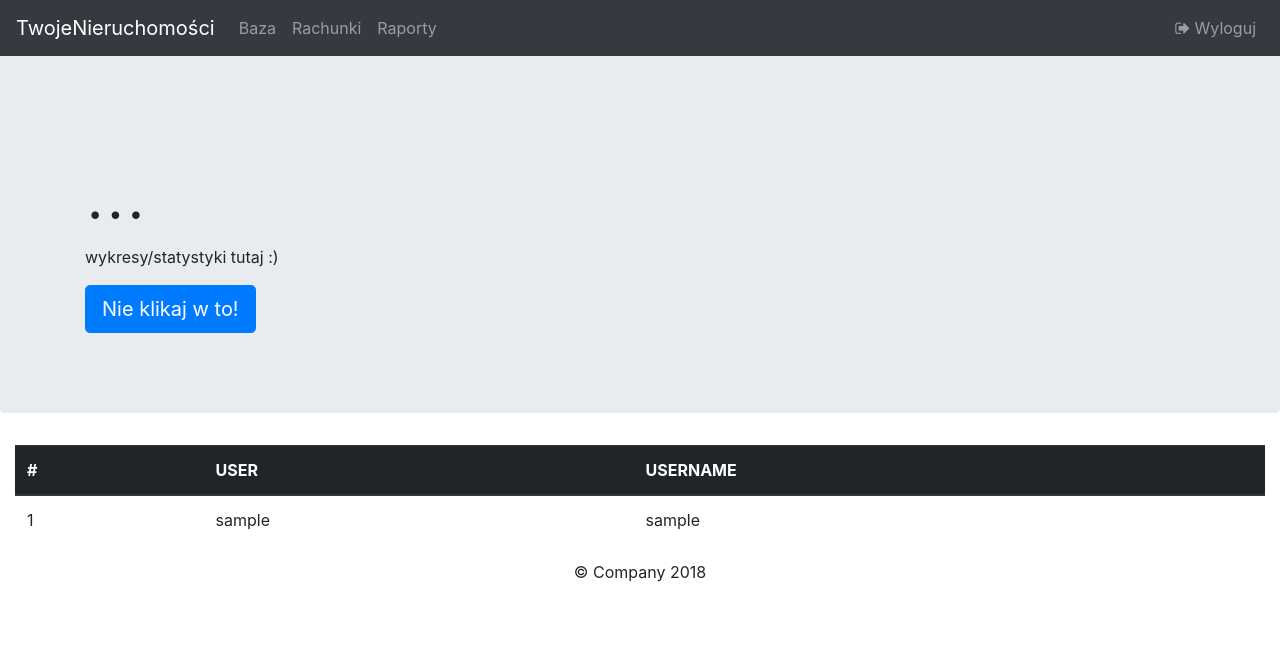
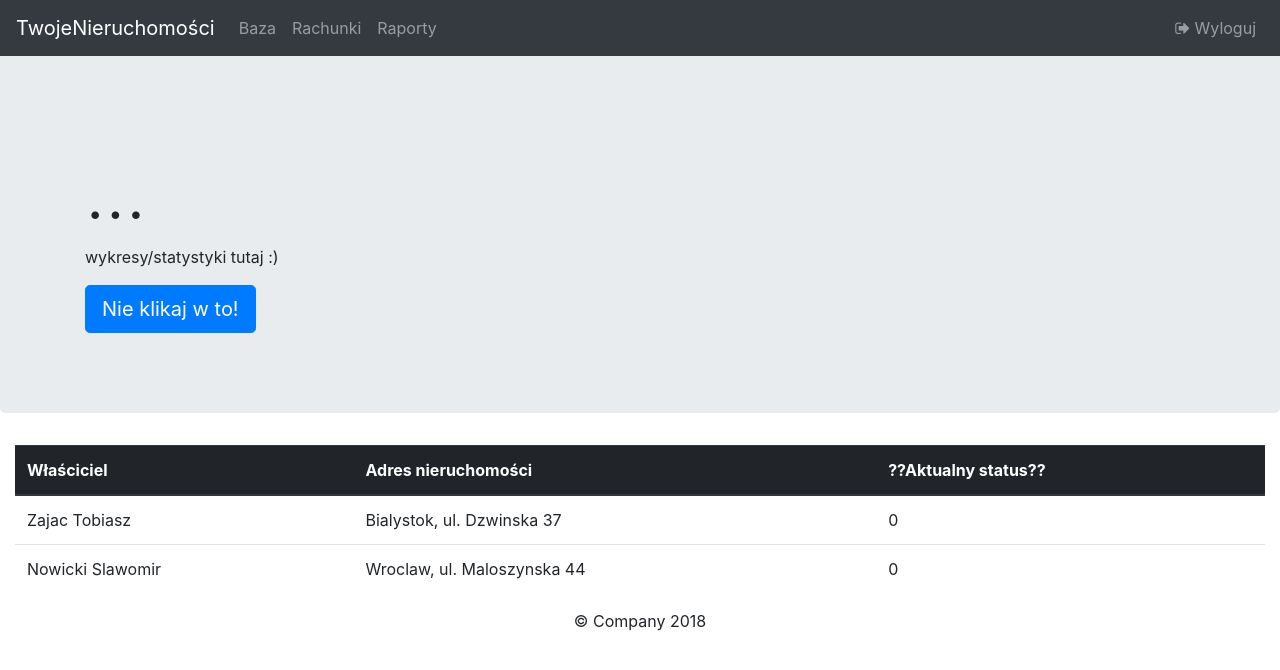
Before and after one commit to lemuron/TwojeNieruchomosci, a Flask app: page /userHome in a window 1280 px wide. Shown: the top 670 px of the page. Run offline with Flask 2, Linux system fonts and the light colour scheme; the visitor is signed in with stand-in values (Sample User, id 1); data comes from the database, SQL or seed files in the repository; some libraries are stand-ins or nearby versions.

Commit message:
nowe tabele w bazie, podmiana sciezek skryptow na te z oficjalnej instrukcji do bootstrap'a

```diff
--- a/app.py
+++ b/app.py
@@ -41,9 +41,9 @@ def userHome():
     conn = mysql.connect()
     if session.get('user'):
         cursor = conn.cursor(cursor=DictCursor)
-        cursor.execute("SELECT user_id, user_name, user_username FROM tbl_user")
-        users = cursor.fetchall()
-        return render_template('userHome.html', users=users)
+        cursor.execute("select pown.owner_name, pown.owner_surname, p.property_city, p.property_street, p.property_status from tbl_property p join tbl_property_owner pown on p.property_owner_id = pown.owner_id")
+        baselist = cursor.fetchall()
+        return render_template('userHome.html', baselist=baselist)
     else:
         return render_template('error.html', error='Musisz sie zalogować')
 
--- a/templates/userHome.html
+++ b/templates/userHome.html
@@ -66,17 +66,17 @@
             <table class="table table-hover">
                 <thead class="thead-dark">
                     <tr>
-                        <th>#</th>
-                        <th>USER</th>
-                        <th>USERNAME</th>
+                        <th>Właściciel</th>
+                        <th>Adres nieruchomości</th>
+                        <th>??Aktualny status??</th>
                     </tr>
                 </thead>
                 <tbody>
-                    {% for user in users %}
+                    {% for data in baselist %}
                     <tr>
-                        <td>{{ user.user_id }}</td>
-                        <td>{{ user.user_name }}</td>
-                        <td>{{ user.user_username }}</td>
+                        <td>{{ data.owner_name }} {{ data.owner_surname }}</td>
+                        <td>{{ data.property_city }}, ul. {{ data.property_street }}</td>
+                        <td>{{ data.property_status }}</td>
                     </tr>
                     {% endfor %}
                 </tbody>
```
